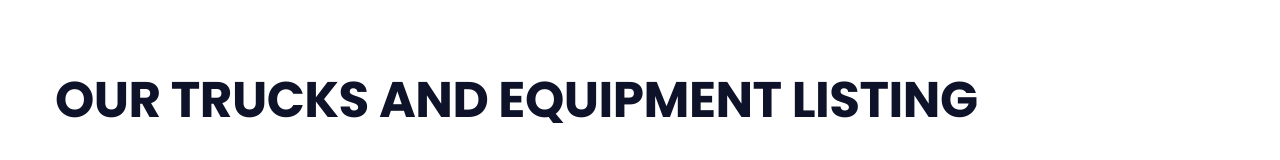
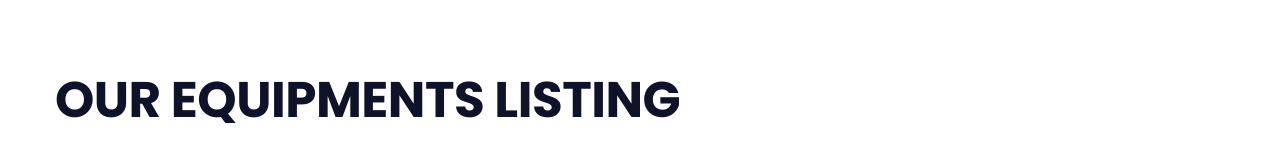
Before and after one commit to nathscode/macgee, a Next.js app: page /inventory in a window 1280 px wide. Shown: the part 593-753 px from the top of the page. Built offline with nearby package versions, Linux system fonts and the light colour scheme; grey boxes are pictures that could not be loaded.

Commit message:
edited the inventory page

```diff
--- a/components/inventory.js
+++ b/components/inventory.js
@@ -24,7 +24,7 @@ function Inventory() {
 		<section className="inventory">
 			<div className="content-wrapper">
 				<div className="inventory__header">
-					<h2>Our Trucks Listing </h2>
+					<h2>Our Equipments Listing </h2>
 					<p>
 						Our machines are available in different sizes and shapes. When you
 						need power and durability, our equipment is your best choice.
--- a/pages/inventory.js
+++ b/pages/inventory.js
@@ -28,7 +28,7 @@ function Inventory() {
 			<section className="inventory">
 				<div className="content-wrapper">
 					<div className="inventory__header">
-						<h2>Our Trucks and equipment Listing </h2>
+						<h2>Our Equipments Listing </h2>
 					</div>
 					<div className="category">
 						<select value={filter} onChange={(e) => setFilter(e.target.value)}>
```
